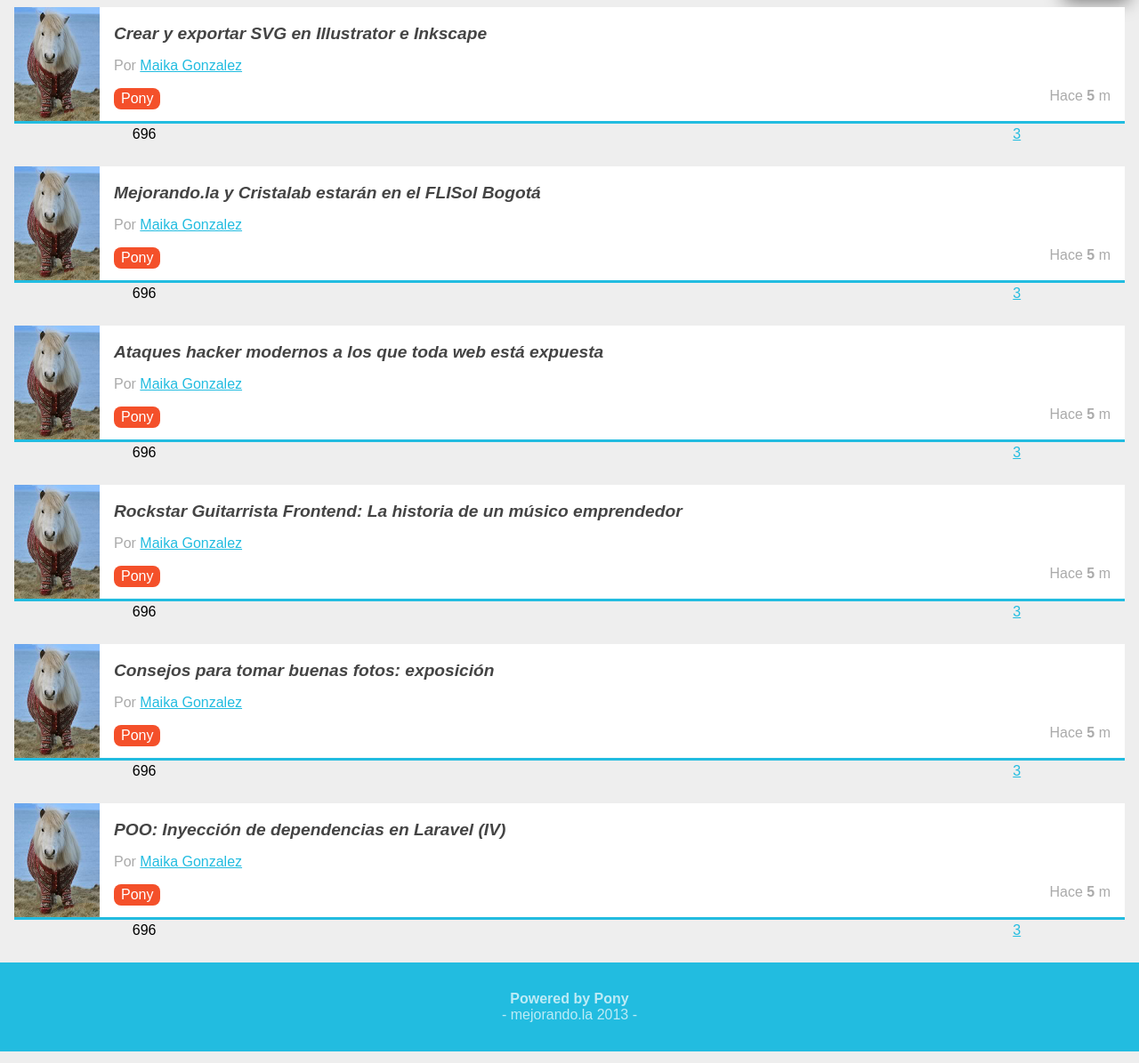
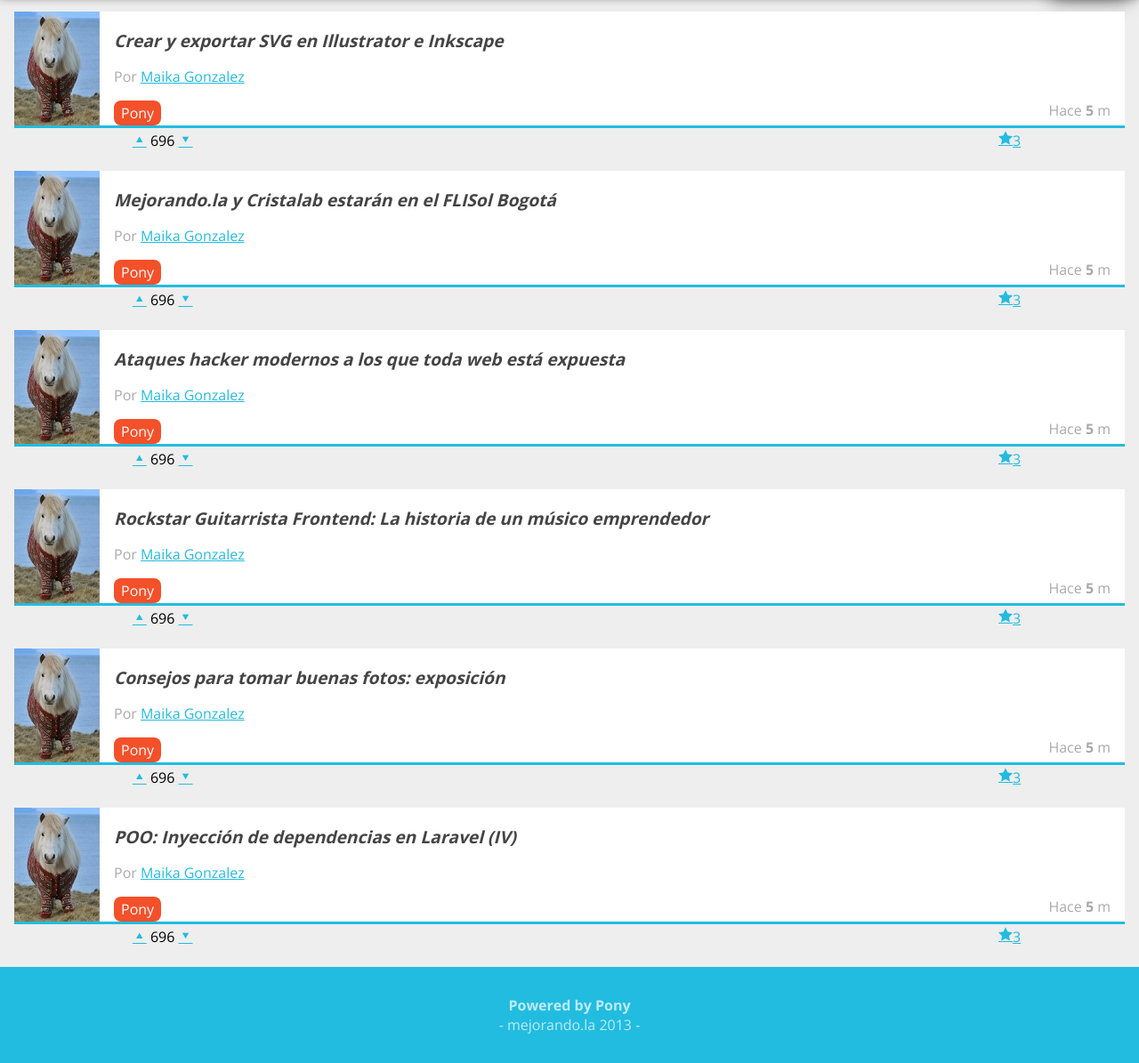
Before and after one commit to eloppezo/puls2014, a plain HTML site: page index.html in a window 1280 px wide. Shown: the part 114-1309 px from the top of the page at 89% size. Drawn offline with nearby package versions, Linux system fonts and the light colour scheme.

Commit message:
nuevos estilos fuente

```diff
--- a/estilos.css
+++ b/estilos.css
@@ -1,3 +1,52 @@
+/*@font-face {
+    font-family: 'open_sansregular';
+    src: url('fuentes/OpenSans-Regular-webfont.eot');
+    src: url('fuentes/OpenSans-Regular-webfont.eot?#iefix') format('embedded-opentype'),
+         url('fuentes/OpenSans-Regular-webfont.woff') format('woff'),
+         url('fuentes/OpenSans-Regular-webfont.ttf') format('truetype'),
+         url('fuentes/OpenSans-Regular-webfont.svg#open_sansregular') format('svg');
+    font-weight: normal;
+    font-style: normal;
+
+}*/
+@font-face {
+	font-family: 'icomoon';
+	src:url('fuentes/icomoon.eot?nbftok');
+	src:url('fuentes/icomoon.eot?#iefixnbftok') format('embedded-opentype'),
+		url('fuentes/icomoon.woff?nbftok') format('woff'),
+		url('fuentes/icomoon.ttf?nbftok') format('truetype'),
+		url('fuentes/icomoon.svg?nbftok#icomoon') format('svg');
+	font-weight: normal;
+	font-style: normal;
+}
+
+[class^="icon-"], [class*=" icon-"] {
+	font-family: 'icomoon';
+	speak: none;
+	font-style: normal;
+	font-weight: normal;
+	font-variant: normal;
+	text-transform: none;
+	line-height: 1;
+
+	/* Better Font Rendering =========== */
+	-webkit-font-smoothing: antialiased;
+	-moz-osx-font-smoothing: grayscale;
+}
+
+.icon-pencil:before {
+	content: "\e601";
+}
+.icon-star:before {
+	content: "\e602";
+}
+.icon-arrow-down:before {
+	content: "\e604";
+}
+.icon-arrow-up:before {
+	content: "\e605";
+}
+
 a
 {
 	color:#22BCE0;
@@ -5,7 +54,7 @@ a
 body
 {
 	background: #EEEEEE;
-	font-family: Arial;
+	font-family: "open sans";
 	font-size: 16px;
 }
 footer
@@ -75,7 +124,8 @@ header #logo img
 }
 nav
 {
-	background:#80BCA3;
+	background:#80BCA3; /*#80BCA3*/
+	box-shadow:rgba(0, 0, 0, 0.5) 0px 0px 10px;
 	padding: 0 0.5em ;
 	position: relative;
 }
--- a/index.html
+++ b/index.html
@@ -4,8 +4,10 @@
 	<meta charset="utf-8">
 	<meta name="description" content="Proyecto de la primera generacion del 2014 del curso de diseño web online"/>
 	<title>Puls2014: Comunidad online de gente atractiva</title>
+	<link href='http://fonts.googleapis.com/css?family=Open+Sans:400,700' rel='stylesheet' type='text/css'>
 	<link rel="stylesheet" href="normalize.css">
 	<link rel="stylesheet" href="estilos.css">
+
 </head>
 
 <body>
@@ -26,7 +28,7 @@
 				<li><a href="#">CCS3</a></li>
 				<li><a href="#">Django</a></li>
 				<li id="publicar_nav">
-						<a href="#">Publicar</a>
+						<a href="#" class="icon-pencil">Publicar</a>
 				</li>
 		</ul>
 	</nav>
@@ -49,11 +51,11 @@
 
 				</div>
 				<div class="votacion">
-					<a href="#" class="up"></a>
+					<a href="#" class="up icon-arrow-up"></a>
 					696
-					<a href="#" class="down"></a>
+					<a href="#" class="down icon-arrow-down"></a>
 					<a href="#" class="comentarios_item">3</a>
-					<a href="#" class="guardar_item"></a>
+					<a href="#" class="guardar_item icon-star"></a>
 				</div>
 			</article>
 			<article class="item">
@@ -74,11 +76,11 @@
 
 				</div>
 				<div class="votacion">
-					<a href="#" class="up"></a>
+					<a href="#" class="up icon-arrow-up"></a>
 					696
-					<a href="#" class="down"></a>
+					<a href="#" class="down icon-arrow-down"></a>
 					<a href="#" class="comentarios_item">3</a>
-					<a href="#" class="guardar_item"></a>
+					<a href="#" class="guardar_item icon-star"></a>
 				</div>
 			</article>
 			<article class="item">
@@ -99,11 +101,11 @@
 
 				</div>
 				<div class="votacion">
-					<a href="#" class="up"></a>
+					<a href="#" class="up icon-arrow-up"></a>
 					696
-					<a href="#" class="down"></a>
+					<a href="#" class="down icon-arrow-down"></a>
 					<a href="#" class="comentarios_item">3</a>
-					<a href="#" class="guardar_item"></a>
+					<a href="#" class="guardar_item icon-star"></a>
 				</div>
 			</article>
 			<article class="item">
@@ -124,11 +126,11 @@
 
 				</div>
 				<div class="votacion">
-					<a href="#" class="up"></a>
+					<a href="#" class="up icon-arrow-up"></a>
 					696
-					<a href="#" class="down"></a>
+					<a href="#" class="down icon-arrow-down"></a>
 					<a href="#" class="comentarios_item">3</a>
-					<a href="#" class="guardar_item"></a>
+					<a href="#" class="guardar_item icon-star"></a>
 				</div>
 			</article>
 			<article class="item">
@@ -149,11 +151,11 @@
 
 				</div>
 				<div class="votacion">
-					<a href="#" class="up"></a>
+					<a href="#" class="up icon-arrow-up"></a>
 					696
-					<a href="#" class="down"></a>
+					<a href="#" class="down icon-arrow-down"></a>
 					<a href="#" class="comentarios_item">3</a>
-					<a href="#" class="guardar_item"></a>
+					<a href="#" class="guardar_item icon-star"></a>
 				</div>
 			</article>
 			<article class="item">
@@ -174,11 +176,11 @@
 
 				</div>
 				<div class="votacion">
-					<a href="#" class="up"></a>
+					<a href="#" class="up icon-arrow-up"></a>
 					696
-					<a href="#" class="down"></a>
+					<a href="#" class="down icon-arrow-down"></a>
 					<a href="#" class="comentarios_item">3</a>
-					<a href="#" class="guardar_item"></a>
+					<a href="#" class="guardar_item icon-star"></a>
 				</div>
 			</article>
 	</section>
```
Also changed, not shown: fuentes/OpenSans-Regular-webfont.svg (added), fuentes/OpenSans-Regular-webfont.ttf (added), fuentes/OpenSans-Regular-webfont.woff (added), fuentes/icomoon.svg (added), fuentes/icomoon.ttf (added), fuentes/icomoon.woff (added), 2 other files.
